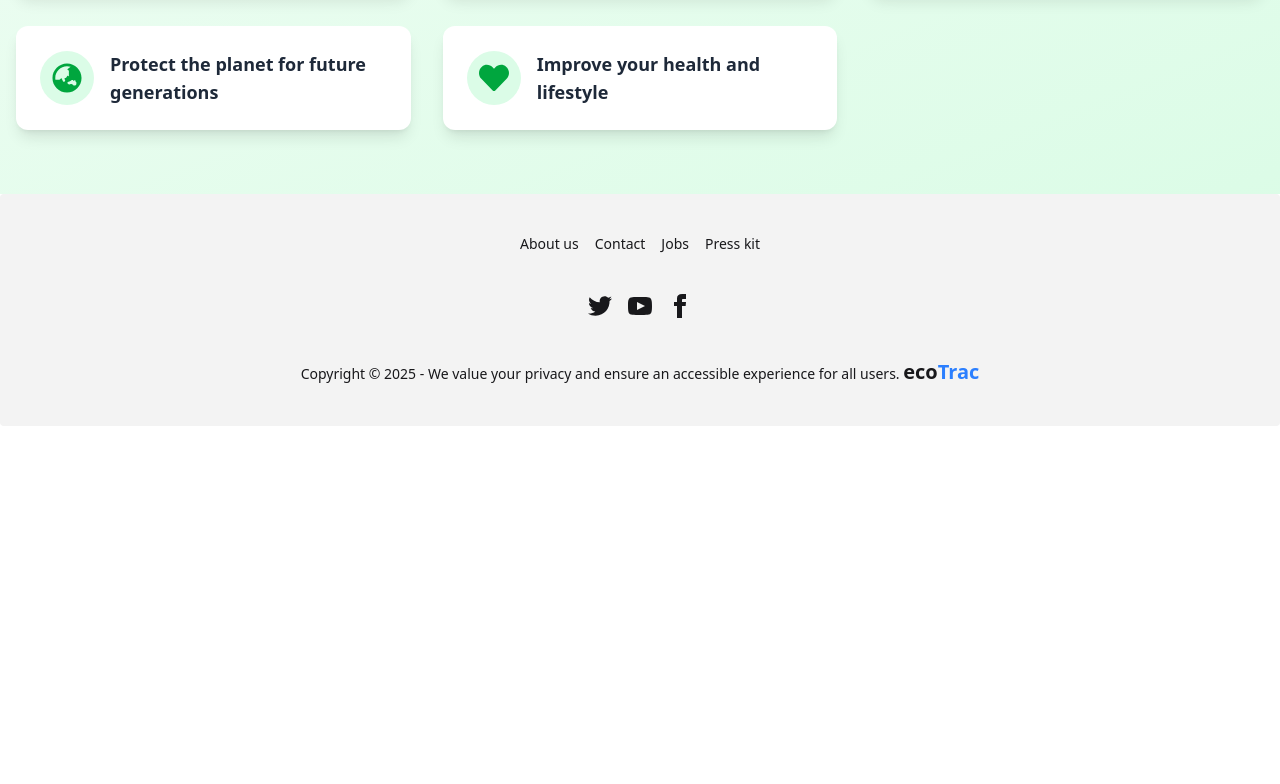
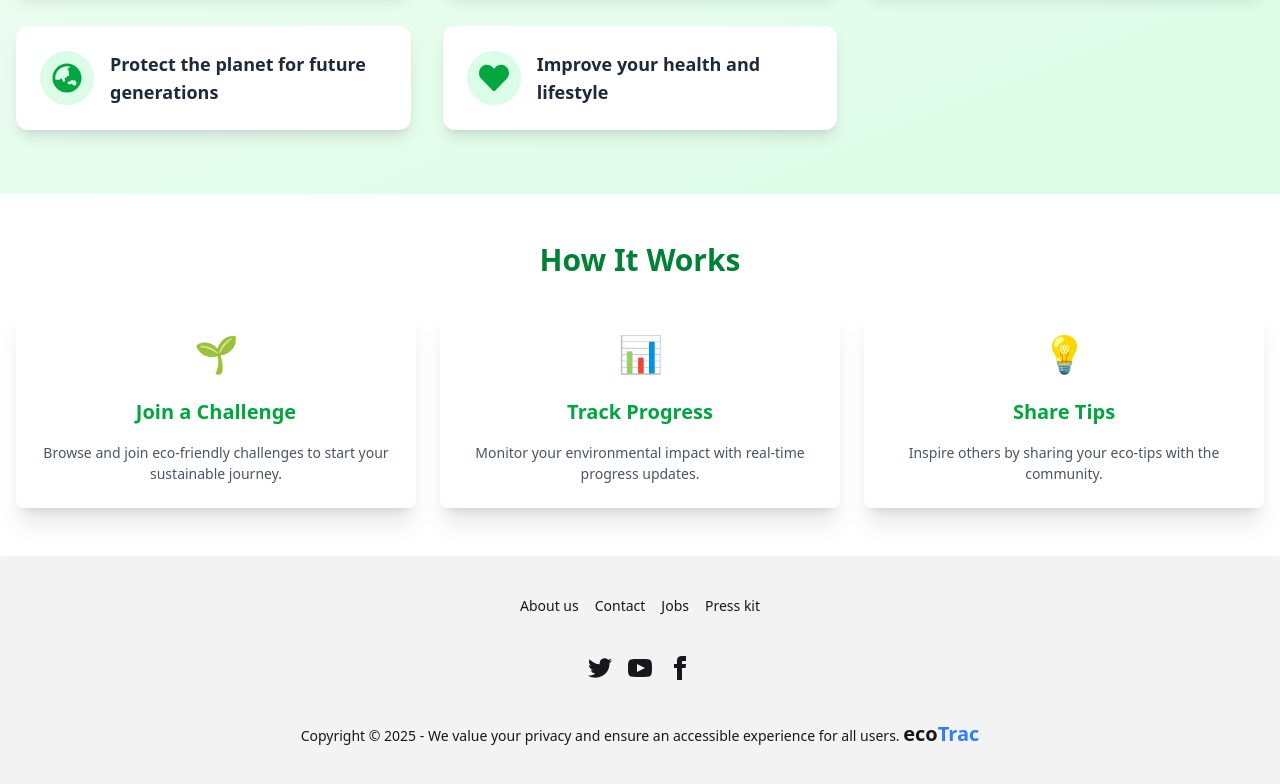
Before and after one commit to nayem-420/ecoTrac-client, a React (Vite) app: page / in a window 1280 px wide. Shown: the part 768-1552 px from the top of the page. Before the commit the page ends 1194 px from the top, so only its background shows below. Built offline with nearby package versions, Linux system fonts and the light colour scheme.

Commit message:
added the How it works section

```diff
--- a/src/Pages/Challenges.jsx
+++ b/src/Pages/Challenges.jsx
@@ -3,7 +3,9 @@ import React from 'react';
 const Challenges = () => {
     return (
         <div>
-            <h1>Challenges</h1>
+            <div>
+                <h1>challenges</h1>
+            </div>
         </div>
     );
 };
--- a/src/Pages/Home.jsx
+++ b/src/Pages/Home.jsx
@@ -1,12 +1,14 @@
 import React from 'react';
 import Banner from './Banner';
 import WhyGoGreen from './WhyGoGreen';
+import HowItWorks from './HowItWorks';
 
 const Home = () => {
     return (
         <div>
             <Banner></Banner>
             <WhyGoGreen></WhyGoGreen>
+            <HowItWorks></HowItWorks>
         </div>
     );
 };
--- /dev/null
+++ b/src/Pages/HowItWorks.jsx
@@ -0,0 +1,52 @@
+import React from "react";
+
+const HowItWorks = () => {
+  const steps = [
+    {
+      title: "Join a Challenge",
+      description:
+        "Browse and join eco-friendly challenges to start your sustainable journey.",
+      icon: "🌱",
+    },
+    {
+      title: "Track Progress",
+      description:
+        "Monitor your environmental impact with real-time progress updates.",
+      icon: "📊",
+    },
+    {
+      title: "Share Tips",
+      description:
+        "Inspire others by sharing your eco-tips with the community.",
+      icon: "💡",
+    },
+  ];
+
+  return (
+    <section className="py-12 bg-base-100">
+      <div className="container mx-auto px-4">
+        <h2 className="text-3xl font-bold text-center text-green-700 mb-8">
+          How It Works
+        </h2>
+        <div className="grid grid-cols-1 md:grid-cols-3 gap-6">
+          {steps.map((step, index) => (
+            <div
+              key={index}
+              className="card bg-white shadow-xl hover:shadow-2xl transition-shadow duration-300"
+            >
+              <div className="card-body text-center">
+                <div className="text-4xl mb-4">{step.icon}</div>
+                <h3 className="text-xl font-semibold text-green-600 mb-2">
+                  {step.title}
+                </h3>
+                <p className="text-gray-600">{step.description}</p>
+              </div>
+            </div>
+          ))}
+        </div>
+      </div>
+    </section>
+  );
+};
+
+export default HowItWorks;
--- /dev/null
+++ b/src/Pages/UpComingEvents.jsx
@@ -0,0 +1,17 @@
+import React from 'react';
+
+const UpComingEvents = () => {
+    return (
+      <div>
+        <div>
+          <h1>Upcoming Events</h1>
+          <p>
+            Join our eco-friendly events and make a positive impact on the
+            environment. Together we can create a sustainable future!
+          </p>
+        </div>
+      </div>
+    );
+};
+
+export default UpComingEvents;
```
